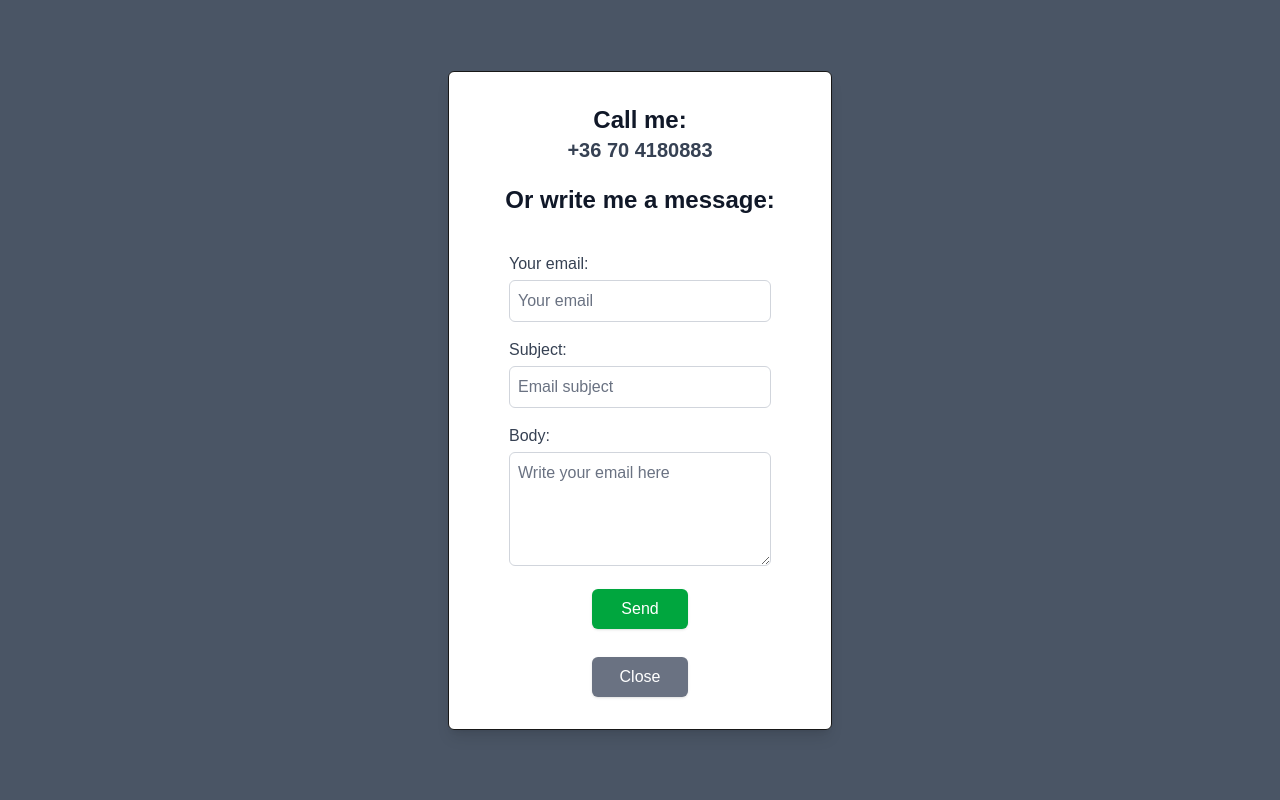
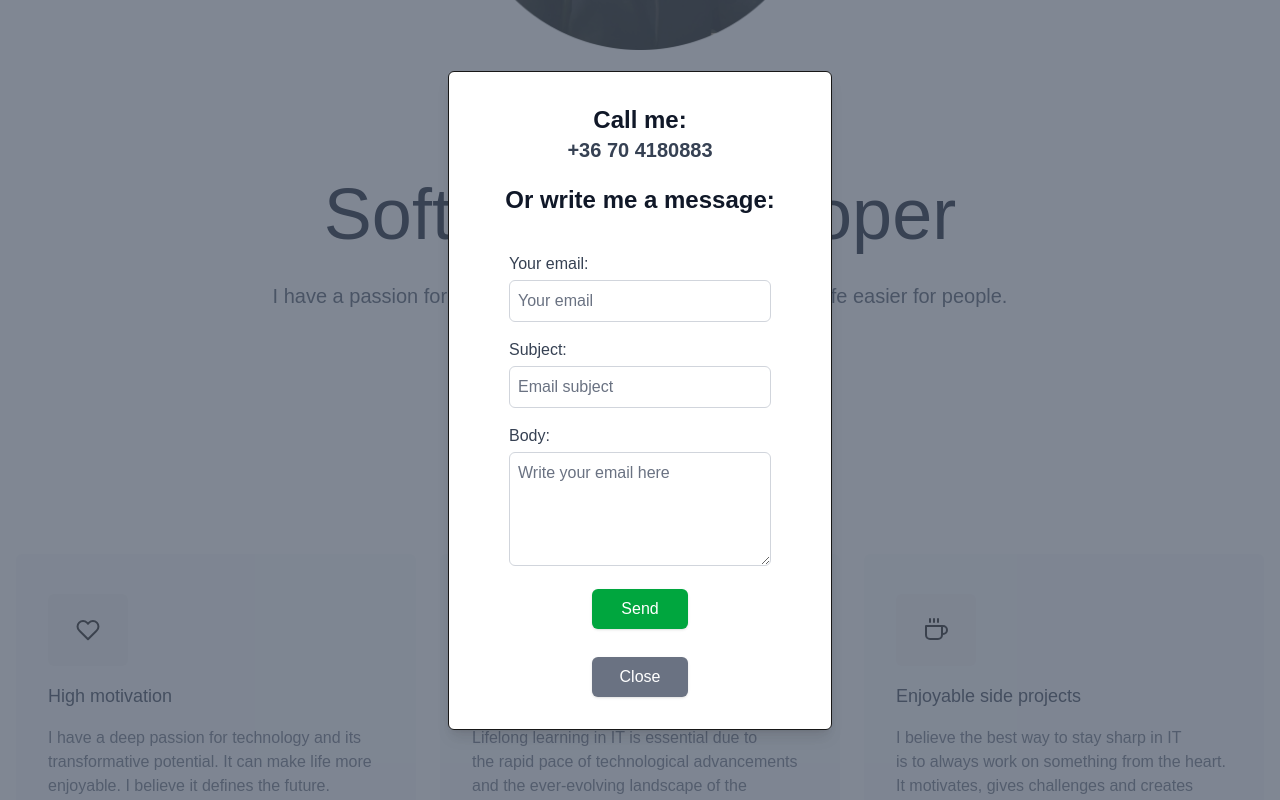
Before and after one commit to pacsinta/MyPage, a Next.js app: page / in a window 1280 px wide. Both pictures are taken after a click on the button "Notify me". Shown: the part 590-1390 px from the top of the page. Built offline with nearby package versions, Linux system fonts and the light colour scheme.

Commit message:
fix: improve modal background opacity in EmailWriter component

```diff
--- a/app/emailwriter.tsx
+++ b/app/emailwriter.tsx
@@ -39,7 +39,7 @@ export default function EmailWriter() {
     };
 
     const modal = showModal ? (
-        <div className="fixed inset-0 bg-gray-600 bg-opacity-50 dark:bg-black dark:bg-opacity-60 overflow-y-auto h-full w-full flex items-center justify-center z-20">
+        <div className="fixed inset-0 bg-gray-600/70 dark:bg-black/70 overflow-y-auto h-full w-full flex items-center justify-center z-50">
             <div className="p-8 border w-96 shadow-lg rounded-md bg-white dark:bg-gray-800 dark:border-gray-700">
                 <div className="space-y-4">
                     <div>
```
